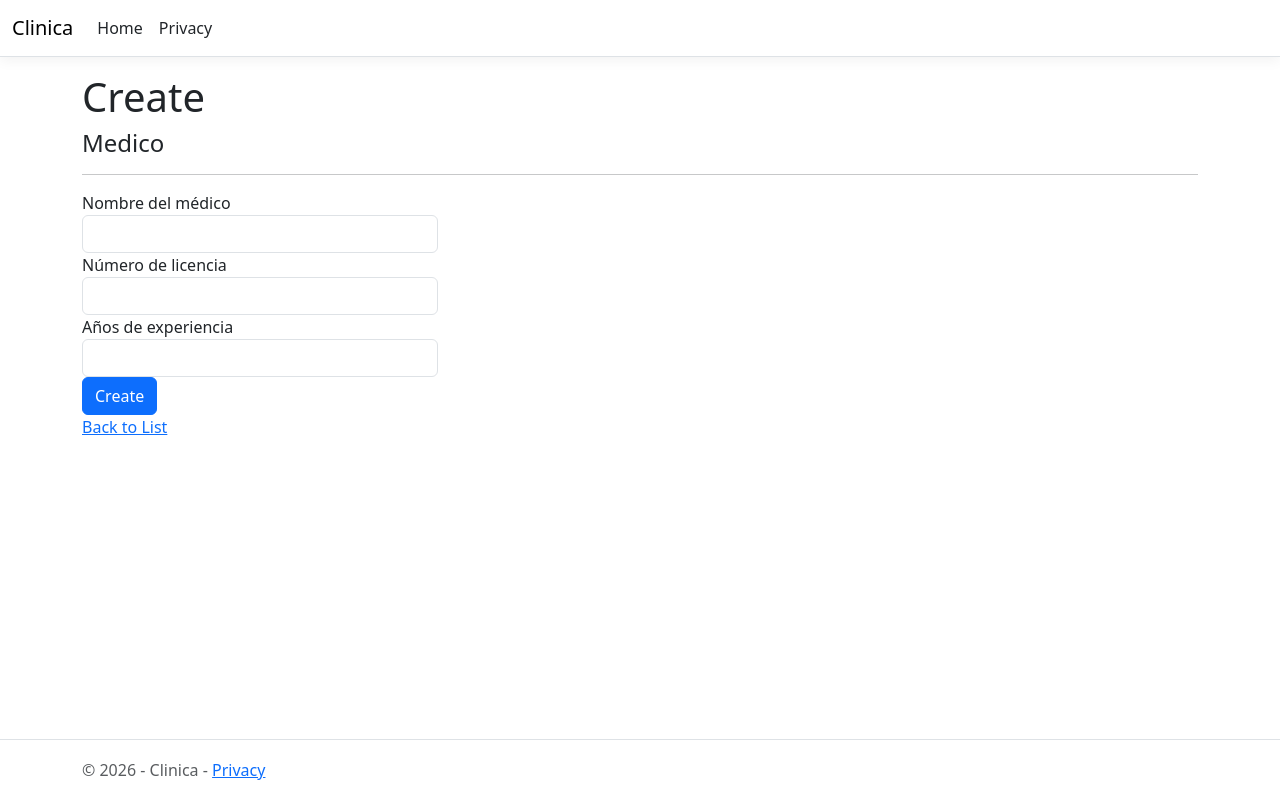
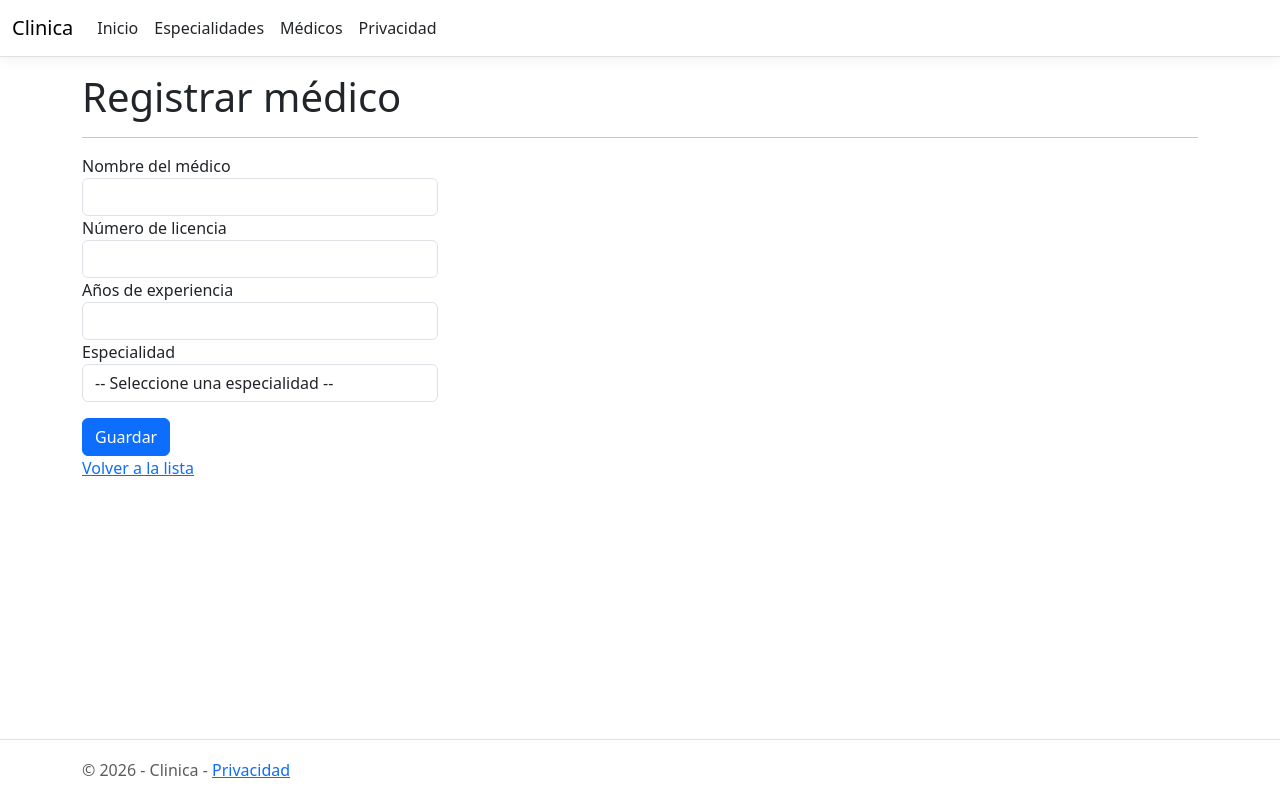
Before and after one commit to SantiOrtega125/Clinica-Grupo5, an ASP.NET Core app: page /Medicos/Create in a window 1280 px wide. Run offline with ASP.NET Core 8, Linux system fonts and the light colour scheme; style sheets or scripts are compiled from the project's sources.

Commit message:
Mostrar lista desplegable de especialidades

```diff
--- a/Clinica/Controllers/MedicosController.cs
+++ b/Clinica/Controllers/MedicosController.cs
@@ -1,8 +1,10 @@
-
 using Microsoft.AspNetCore.Mvc;
+using Microsoft.AspNetCore.Mvc.Rendering;
 using Microsoft.EntityFrameworkCore;
 using Clinica.Models;
 
+namespace Clinica.Controllers
+{
     public class MedicosController : Controller
     {
         private readonly ClinicaContext _context;
@@ -12,42 +14,37 @@ public class MedicosController : Controller
             _context = context;
         }
 
-    // GET: MEDICOS
+        // GET: Medicos
         public async Task<IActionResult> Index()
         {
-        return View(await _context.Medico.ToListAsync());
+            var medicos = _context.Medico.Include(m => m.Especialidad);
+            return View(await medicos.ToListAsync());
         }
 
-    // GET: MEDICOS/Details/5
+        // GET: Medicos/Details/5
         public async Task<IActionResult> Details(int? id)
         {
-        if (id == null)
-        {
-            return NotFound();
-        }
+            if (id == null) return NotFound();
 
             var medico = await _context.Medico
+                .Include(m => m.Especialidad)
                 .FirstOrDefaultAsync(m => m.Id == id);
-        if (medico == null)
-        {
-            return NotFound();
-        }
+            if (medico == null) return NotFound();
 
             return View(medico);
         }
 
-    // GET: MEDICOS/Create
+        // GET: Medicos/Create
         public IActionResult Create()
         {
+            CargarEspecialidades();
             return View();
         }
 
-    // POST: MEDICOS/Create
-    // To protect from overposting attacks, enable the specific properties you want to bind to.
-    // For more details, see http://go.microsoft.com/fwlink/?LinkId=317598.
+        // POST: Medicos/Create
         [HttpPost]
         [ValidateAntiForgeryToken]
-    public async Task<IActionResult> Create([Bind("Id,Nombre,NumeroLicencia,AniosExperiencia")] Medico medico)
+        public async Task<IActionResult> Create([Bind("Id,Nombre,NumeroLicencia,AniosExperiencia,EspecialidadId")] Medico medico)
         {
             if (ModelState.IsValid)
             {
@@ -55,36 +52,28 @@ public class MedicosController : Controller
                 await _context.SaveChangesAsync();
                 return RedirectToAction(nameof(Index));
             }
+            CargarEspecialidades(medico.EspecialidadId);
             return View(medico);
         }
 
-    // GET: MEDICOS/Edit/5
+        // GET: Medicos/Edit/5
         public async Task<IActionResult> Edit(int? id)
         {
-        if (id == null)
-        {
-            return NotFound();
-        }
+            if (id == null) return NotFound();
 
             var medico = await _context.Medico.FindAsync(id);
-        if (medico == null)
-        {
-            return NotFound();
-        }
+            if (medico == null) return NotFound();
+
+            CargarEspecialidades(medico.EspecialidadId);
             return View(medico);
         }
 
-    // POST: MEDICOS/Edit/5
-    // To protect from overposting attacks, enable the specific properties you want to bind to.
-    // For more details, see http://go.microsoft.com/fwlink/?LinkId=317598.
+        // POST: Medicos/Edit/5
         [HttpPost]
         [ValidateAntiForgeryToken]
-    public async Task<IActionResult> Edit(int? id, [Bind("Id,Nombre,NumeroLicencia,AniosExperiencia")] Medico medico)
+        public async Task<IActionResult> Edit(int id, [Bind("Id,Nombre,NumeroLicencia,AniosExperiencia,EspecialidadId")] Medico medico)
         {
-        if (id != medico.Id)
-        {
-            return NotFound();
-        }
+            if (id != medico.Id) return NotFound();
 
             if (ModelState.IsValid)
             {
@@ -95,55 +84,52 @@ public class MedicosController : Controller
                 }
                 catch (DbUpdateConcurrencyException)
                 {
-                if (!MedicoExists(medico.Id))
-                {
-                    return NotFound();
-                }
-                else
-                {
+                    if (!MedicoExists(medico.Id)) return NotFound();
                     throw;
-                }
                 }
                 return RedirectToAction(nameof(Index));
             }
+            CargarEspecialidades(medico.EspecialidadId);
             return View(medico);
         }
 
-    // GET: MEDICOS/Delete/5
+        // GET: Medicos/Delete/5
         public async Task<IActionResult> Delete(int? id)
         {
-        if (id == null)
-        {
-            return NotFound();
-        }
+            if (id == null) return NotFound();
 
             var medico = await _context.Medico
+                .Include(m => m.Especialidad)
                 .FirstOrDefaultAsync(m => m.Id == id);
-        if (medico == null)
-        {
-            return NotFound();
-        }
+            if (medico == null) return NotFound();
 
             return View(medico);
         }
 
-    // POST: MEDICOS/Delete/5
+        // POST: Medicos/Delete/5
         [HttpPost, ActionName("Delete")]
         [ValidateAntiForgeryToken]
-    public async Task<IActionResult> DeleteConfirmed(int? id)
+        public async Task<IActionResult> DeleteConfirmed(int id)
         {
             var medico = await _context.Medico.FindAsync(id);
             if (medico != null)
             {
                 _context.Medico.Remove(medico);
+                await _context.SaveChangesAsync();
             }
-
-        await _context.SaveChangesAsync();
             return RedirectToAction(nameof(Index));
         }
 
-    private bool MedicoExists(int? id)
+        private bool MedicoExists(int id)
         {
             return _context.Medico.Any(e => e.Id == id);
         }
+
+        // Llena la lista desplegable: guarda el Id y muestra el Nombre
+        private void CargarEspecialidades(object? seleccionada = null)
+        {
+            ViewData["EspecialidadId"] = new SelectList(
+                _context.Especialidad.OrderBy(e => e.Nombre), "Id", "Nombre", seleccionada);
         }
+    }
+}
--- a/Clinica/Views/Medicos/Create.cshtml
+++ b/Clinica/Views/Medicos/Create.cshtml
@@ -1,12 +1,10 @@
 @model Clinica.Models.Medico
 
 @{
-    ViewData["Title"] = "Create";
+    ViewData["Title"] = "Registrar médico";
 }
 
-<h1>Create</h1>
-
-<h4>Medico</h4>
+<h1>Registrar médico</h1>
 <hr />
 <div class="row">
     <div class="col-md-4">
@@ -30,13 +28,28 @@
                 <input asp-for="AniosExperiencia" class="form-control" />
                 <span asp-validation-for="AniosExperiencia" class="text-danger"></span>
             </div>
+
             <div class="form-group">
-                <input type="submit" value="Create" class="btn btn-primary" />
+                <label asp-for="EspecialidadId" class="control-label"></label>
+                <select asp-for="EspecialidadId" class="form-control" asp-items="ViewBag.EspecialidadId">
+                    <option value="">-- Seleccione una especialidad --</option>
+                </select>
+                <span asp-validation-for="EspecialidadId" class="text-danger"></span>
+            </div>
+
+            <div class="form-group mt-3">
+                <input type="submit" value="Guardar" class="btn btn-primary" />
             </div>
         </form>
     </div>
 </div>
 
 <div>
-    <a asp-action="Index">Back to List</a>
+    <a asp-action="Index">Volver a la lista</a>
 </div>
+
+@section Scripts {
+    @{
+        await Html.RenderPartialAsync("_ValidationScriptsPartial");
+    }
+}
--- a/Clinica/Views/Shared/_Layout.cshtml
+++ b/Clinica/Views/Shared/_Layout.cshtml
@@ -1,5 +1,5 @@
 <!DOCTYPE html>
-<html lang="en">
+<html lang="es">
 <head>
     <meta charset="utf-8" />
     <meta name="viewport" content="width=device-width, initial-scale=1.0" />
@@ -21,10 +21,16 @@
                 <div class="navbar-collapse collapse d-sm-inline-flex justify-content-between">
                     <ul class="navbar-nav flex-grow-1">
                         <li class="nav-item">
-                            <a class="nav-link text-dark" asp-area="" asp-controller="Home" asp-action="Index">Home</a>
+                            <a class="nav-link text-dark" asp-area="" asp-controller="Home" asp-action="Index">Inicio</a>
                         </li>
                         <li class="nav-item">
-                            <a class="nav-link text-dark" asp-area="" asp-controller="Home" asp-action="Privacy">Privacy</a>
+                            <a class="nav-link text-dark" asp-area="" asp-controller="Especialidades" asp-action="Index">Especialidades</a>
+                        </li>
+                        <li class="nav-item">
+                            <a class="nav-link text-dark" asp-area="" asp-controller="Medicos" asp-action="Index">Médicos</a>
+                        </li>
+                        <li class="nav-item">
+                            <a class="nav-link text-dark" asp-area="" asp-controller="Home" asp-action="Privacy">Privacidad</a>
                         </li>
                     </ul>
                 </div>
@@ -39,7 +45,7 @@
 
     <footer class="border-top footer text-muted">
         <div class="container">
-            &copy; 2026 - Clinica - <a asp-area="" asp-controller="Home" asp-action="Privacy">Privacy</a>
+            &copy; 2026 - Clinica - <a asp-area="" asp-controller="Home" asp-action="Privacy">Privacidad</a>
         </div>
     </footer>
     <script src="~/lib/jquery/dist/jquery.min.js"></script>
```
Also changed, not shown: Clinica/Views/Medicos/Delete.cshtml (+19 -12 lines), Clinica/Views/Medicos/Details.cshtml (+20 -11 lines), Clinica/Views/Medicos/Edit.cshtml (+19 -7 lines), Clinica/Views/Medicos/Index.cshtml (+14 -7 lines). Lines whose indentation alone changed are shown as unchanged.
